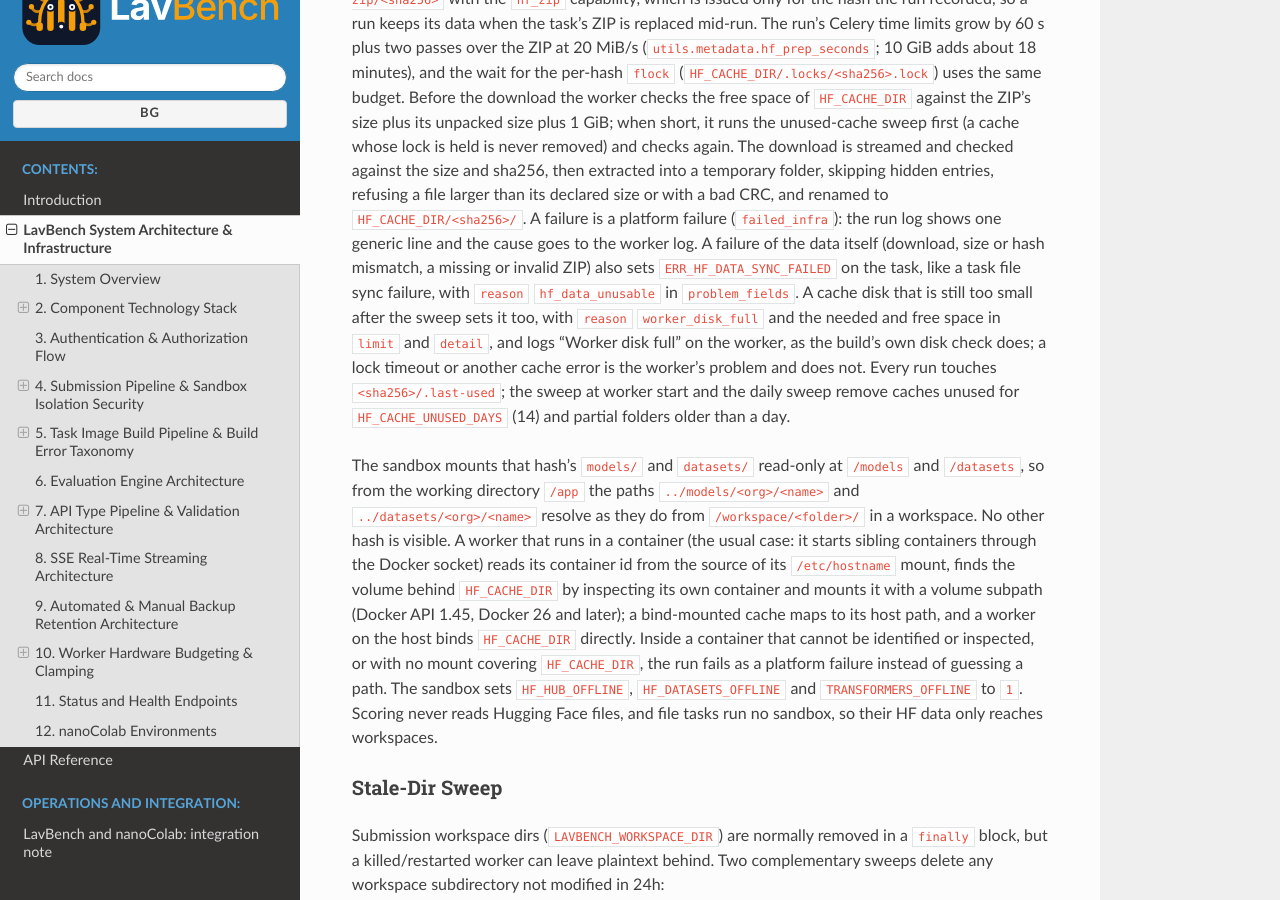
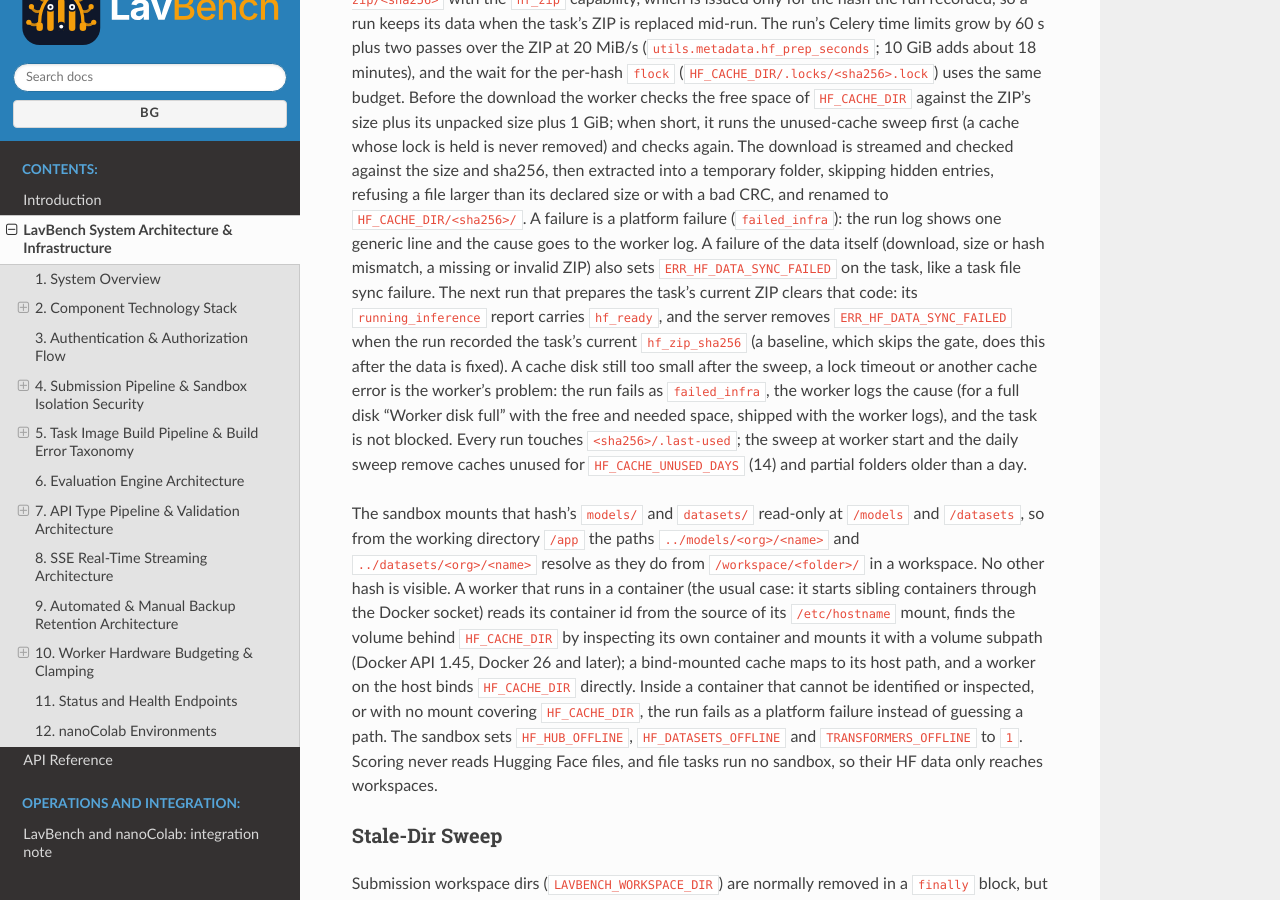
Before and after one commit to delyan-boychev/lavbench, a Sphinx documentation site: the page built from docs/source/architecture.md, in a window 1280 px wide and 900 px high, scrolled down 5620 px. Built offline with Sphinx 7.4.7 and the Read the Docs theme 3.1.0, drawn with Linux system fonts in a browser that asks for light colours; pages that are not in the unit, such as notebooks, are missing from menus.

Commit message:
fix(workers): a full worker disk no longer blocks the task; HF failures clear themselves
A worker whose cache disk is still too small after the unused-cache sweep
reported ERR_HF_DATA_SYNC_FAILED, which closed the task for everyone although
only that worker was short of space. It is now a worker fault only: the run
fails as failed_infra (no quota) and the worker logs "Worker disk full" with
the free and needed space, which reaches staff with the shipped worker logs.
The reason fields and locale texts added for it are removed again.

Real data faults (a missing, corrupt, invalid or mismatching ZIP) still set
ERR_HF_DATA_SYNC_FAILED, which used to clear only on a successful image
build. A run that prepares the task's HF data now says so (hf_ready on its
running_inference report), and the server removes the code when that run
recorded the task's current ZIP, so the baseline after a fix reopens the task.

```diff
--- a/docs/source/architecture.md
+++ b/docs/source/architecture.md
@@ -174,10 +174,13 @@ refusing a file larger than its declared size or with a bad CRC, and renamed to
 `HF_CACHE_DIR/<sha256>/`. A failure is a platform failure (`failed_infra`): the run log shows one
 generic line and the cause goes to the worker log. A failure of the data itself (download, size or
 hash mismatch, a missing or invalid ZIP) also sets `ERR_HF_DATA_SYNC_FAILED` on the task, like a
-task file sync failure, with `reason` `hf_data_unusable` in `problem_fields`. A cache disk that is
-still too small after the sweep sets it too, with `reason` `worker_disk_full` and the needed and
-free space in `limit` and `detail`, and logs "Worker disk full" on the worker, as the build's own
-disk check does; a lock timeout or another cache error is the worker's problem and does not.
+task file sync failure. The next run that prepares the task's current ZIP clears that code: its
+`running_inference` report carries `hf_ready`, and the server removes `ERR_HF_DATA_SYNC_FAILED`
+when the run recorded the task's current `hf_zip_sha256` (a baseline, which skips the gate, does
+this after the data is fixed). A cache disk still too small after the sweep, a lock timeout or
+another cache error is the worker's problem: the run fails as `failed_infra`, the worker logs the
+cause (for a full disk "Worker disk full" with the free and needed space, shipped with the worker
+logs), and the task is not blocked.
 Every run touches `<sha256>/.last-used`; the sweep at worker start and the daily sweep remove
 caches unused for `HF_CACHE_UNUSED_DAYS` (14) and partial folders older than a day.
 
```
Also changed, not shown: docs/source/bg/architecture.md (+7 -3 lines), guides/bg/admin_guide.md (+1 -1 lines), guides/en/admin_guide.md (+1 -1 lines), 9 other files.
